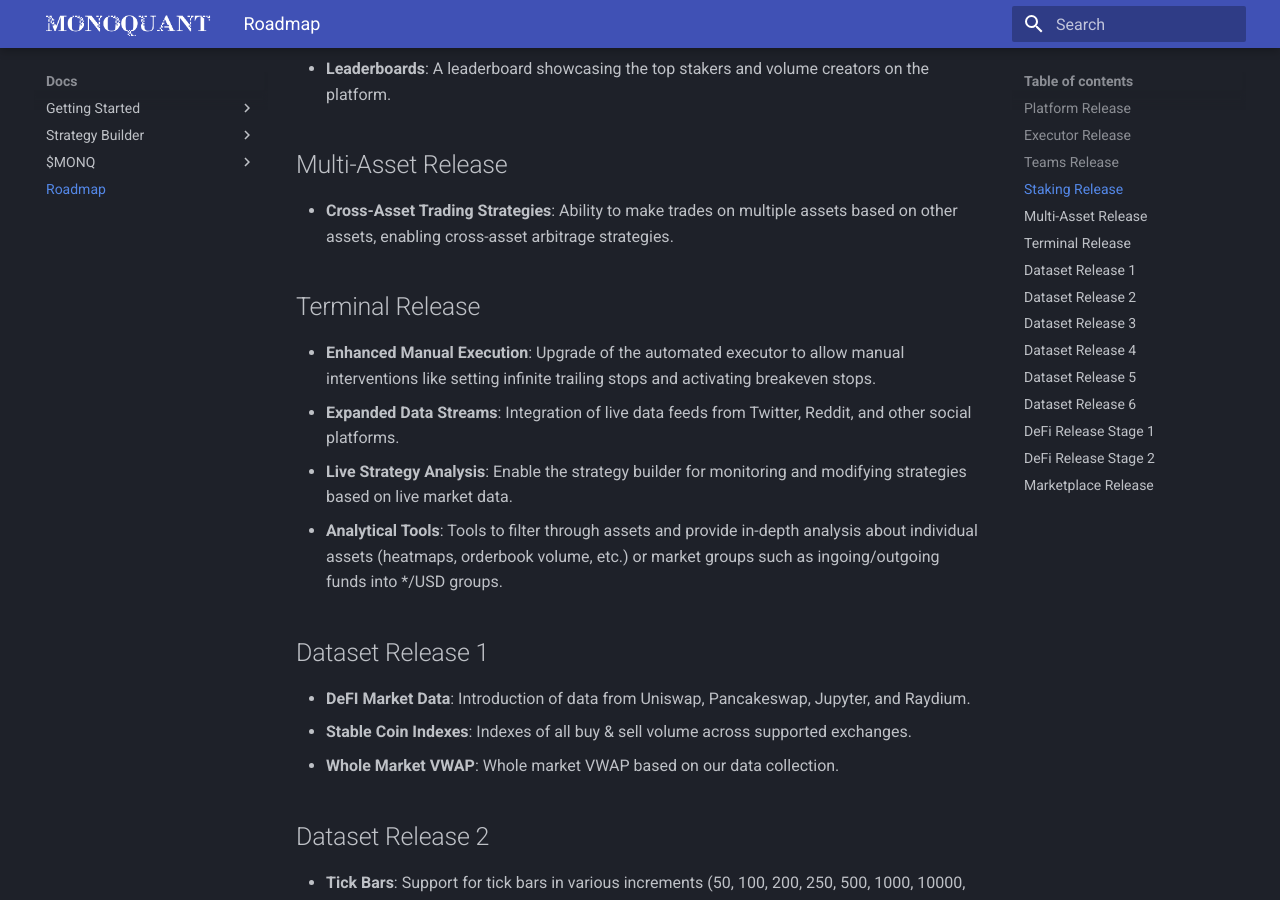
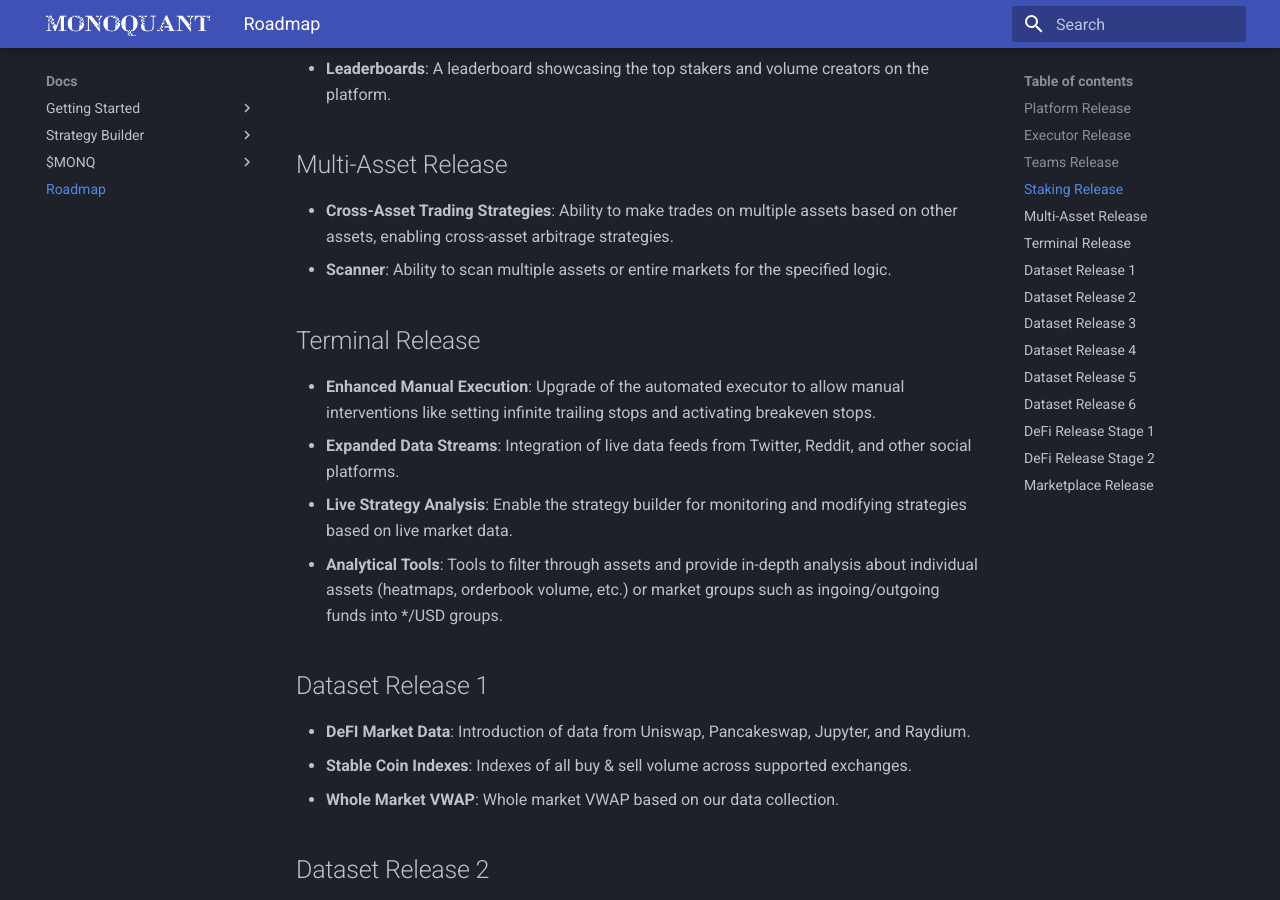
Before and after one commit to monoquant/docs, an MkDocs documentation site: the page built from docs/roadmap.md, in a window 1280 px wide and 900 px high, scrolled down 1241 px. Built offline with MkDocs 1.6.1 and Material for MkDocs 9.7.7, drawn with Linux system fonts in a browser that asks for light colours.

Commit message:
Update Roadmap

```diff
--- a/docs/roadmap.md
+++ b/docs/roadmap.md
@@ -27,6 +27,7 @@ This outlines what is built right now, and ready to launch:
 
 ## Multi-Asset Release
 - **Cross-Asset Trading Strategies**: Ability to make trades on multiple assets based on other assets, enabling cross-asset arbitrage strategies.
+- **Scanner**: Ability to scan multiple assets or entire markets for the specified logic.
 
 ## Terminal Release
 - **Enhanced Manual Execution**: Upgrade of the automated executor to allow manual interventions like setting infinite trailing stops and activating breakeven stops.
```
